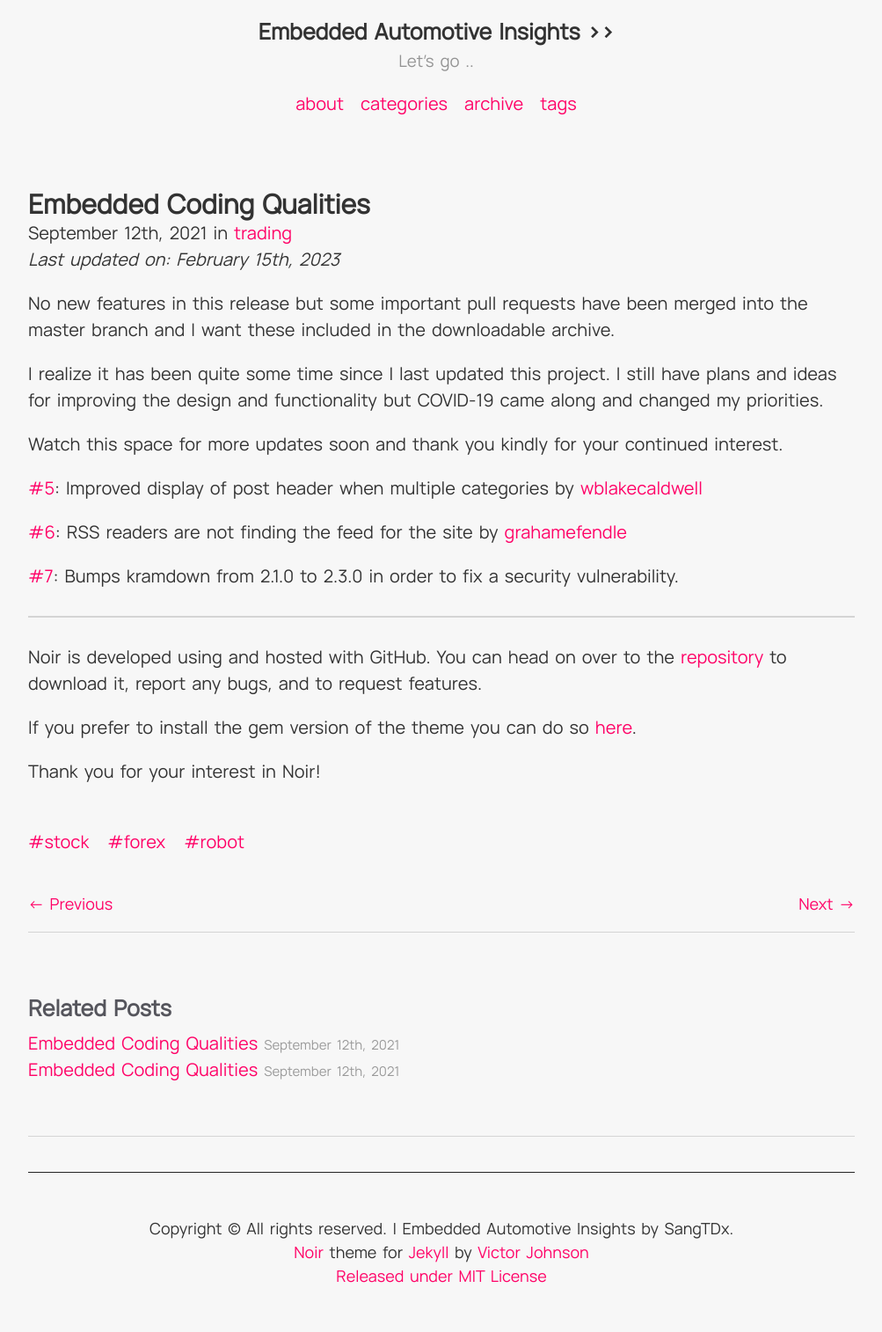
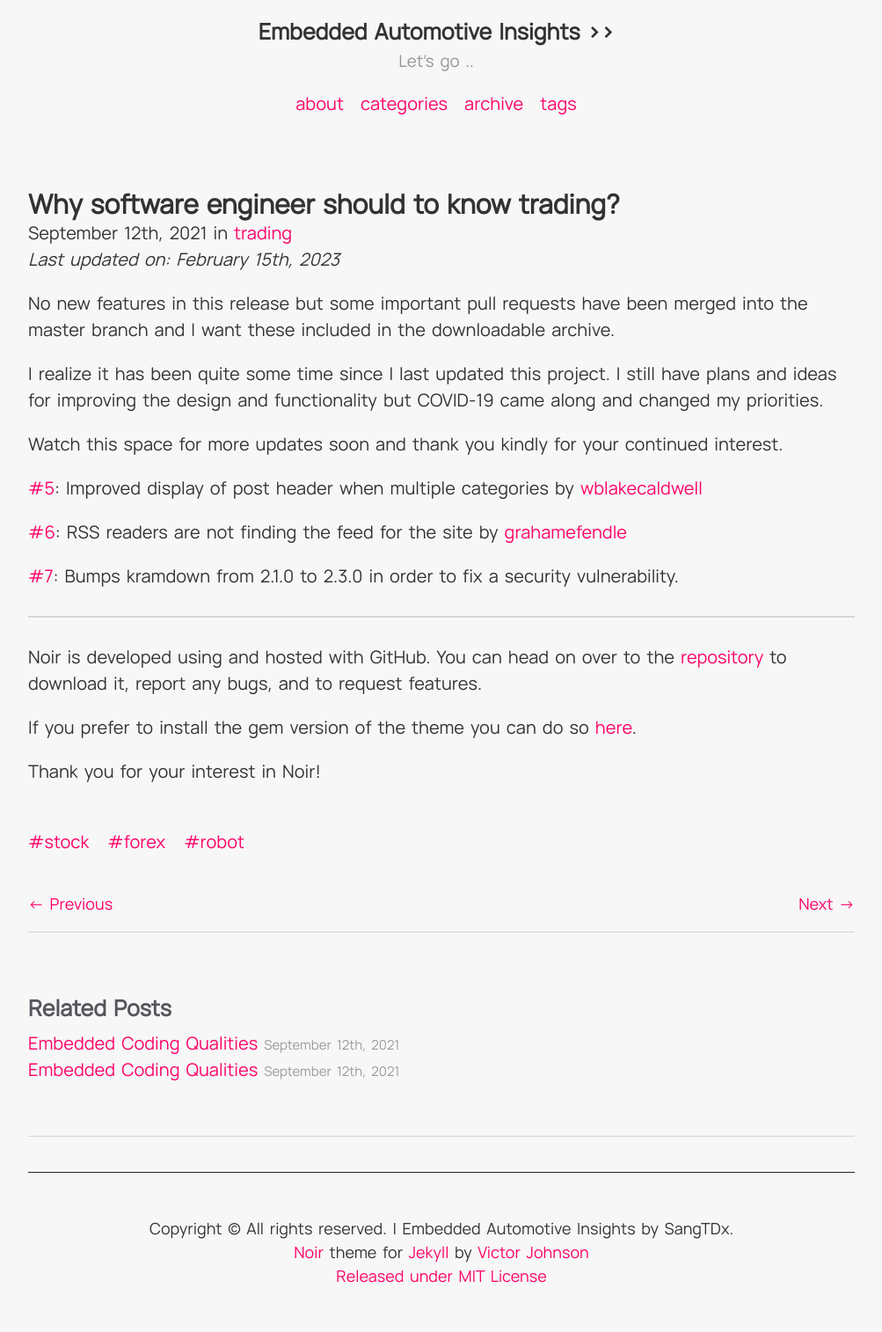
Before and after one commit to SangTDx/sangtdx.github, a Jekyll site: the page built from _posts/2020-08-14-release-v-1-7-3.md, in a window 1280 px wide. Shown: the whole page at 88% size, without its empty margins (138-1141 px from the left). Built offline with Jekyll 4.4.1, drawn with Linux system fonts in a browser that asks for light colours.

```diff
--- a/_posts/2020-08-14-release-v-1-7-3.md
+++ b/_posts/2020-08-14-release-v-1-7-3.md
@@ -1,6 +1,6 @@
 ---
 layout: post
-title: Embedded Coding Qualities
+title: Why software engineer should to know trading?
 date: 2021-09-12 00:00:00
 categories: [trading]
 tags: [stock, forex, robot]
```
